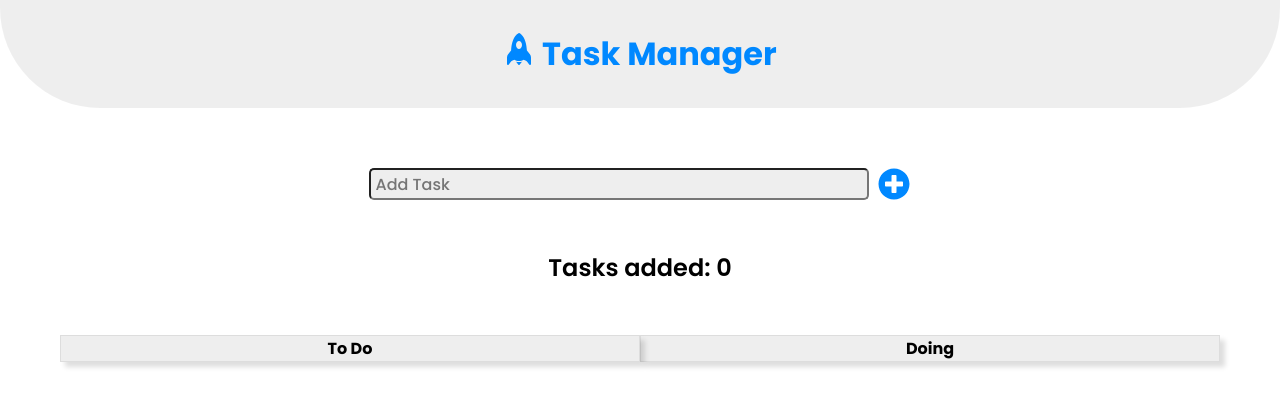
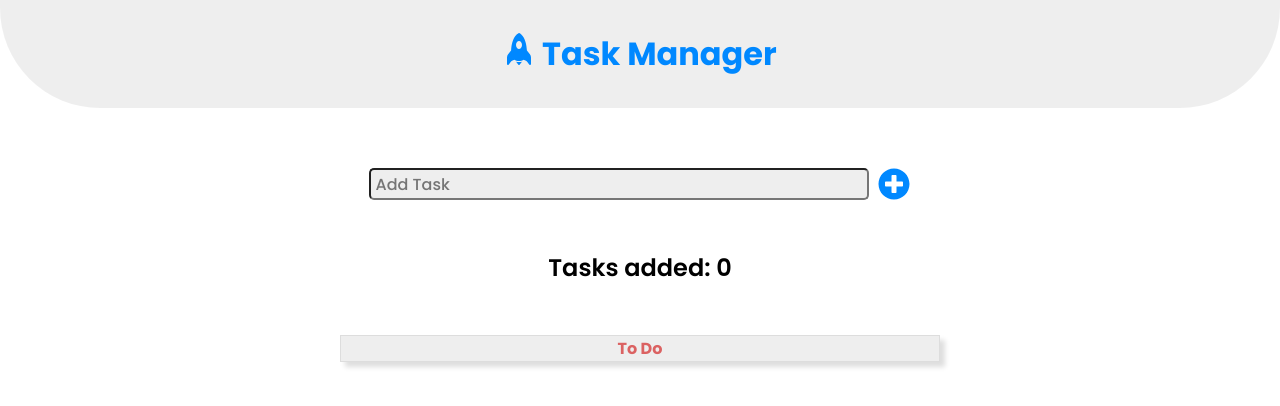
Before and after one commit to jeffmmartins/task-manager, a React (Create React App) app: page / in a window 1280 px wide. Shown: the top 406 px of the page. Built offline with nearby package versions, Linux system fonts and the light colour scheme; a web font is replaced by a local one.

Commit message:
style: component style doing is done

```diff
--- a/src/components/Doing/style.ts
+++ b/src/components/Doing/style.ts
@@ -4,6 +4,7 @@ export const TaskDoing = styled.section`
     width: 600px;
     box-shadow: 5px 5px 5px #0002;
     border: 0.1px solid #0002;
+    margin-left: 15px;
 `
 export const TitleDoing = styled.p`
     text-align: center;
--- a/src/components/Form/Form.tsx
+++ b/src/components/Form/Form.tsx
@@ -63,7 +63,6 @@ export const Form: React.FC = () => {
                     </S.ListTasks>
                     ))}
                 </S.ContainerTask>
-                <Doing/>
             </S.TaskSection>
         </>
     )
--- a/src/components/Form/style.ts
+++ b/src/components/Form/style.ts
@@ -72,5 +72,5 @@ text-align: center;
 font-family: "Poppins", sans-serif;
 font-weight: 900;
 background-color: #0001;
-color: black;
+color: #DB6262;
 `
```
